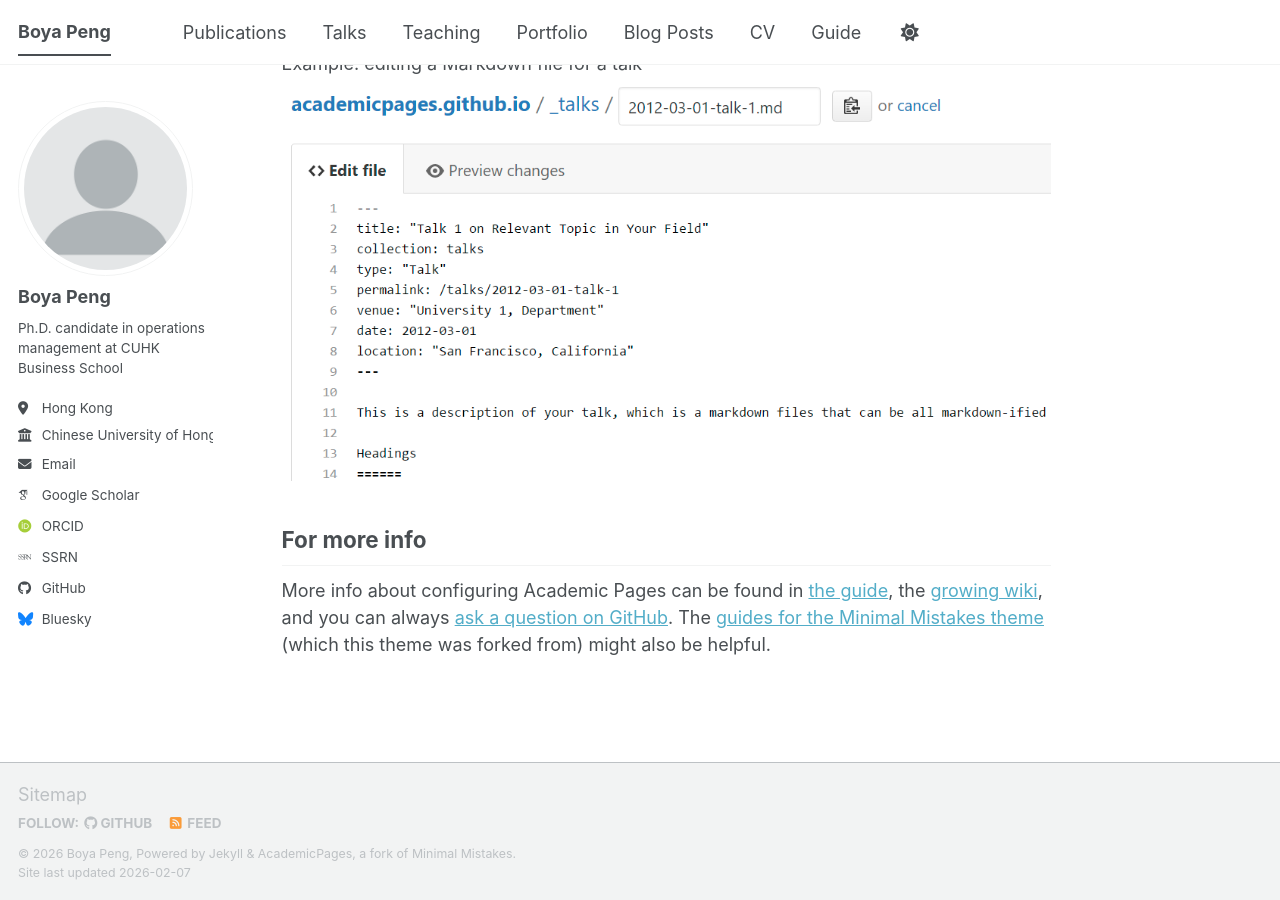
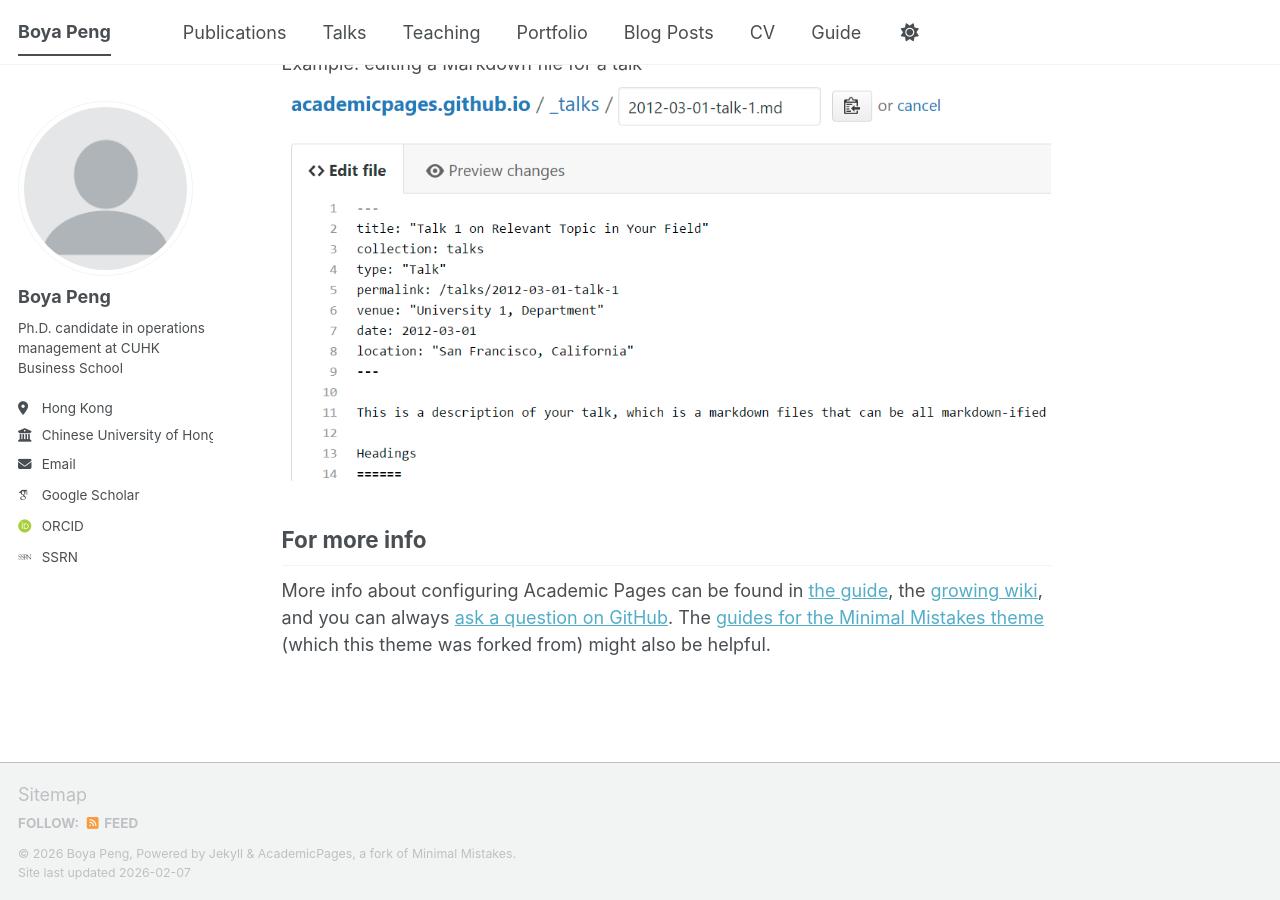
Before and after one commit to peng-boya/peng-boya.github.io, a Jekyll site: the page built from _pages/about.md, in a window 1280 px wide and 900 px high, scrolled down 2720 px. Built offline with Jekyll 4.4.1, drawn with Linux system fonts in a browser that asks for light colours; some web fonts are replaced; a script bundle is joined from its source files by our own code; library files that are not in the unit come from our copies.

Commit message:
Update _config.yml

```diff
--- a/_config.yml
+++ b/_config.yml
@@ -51,13 +51,13 @@ author:
   bitbucket        : # Username - Update with your username on the site
   codepen          : # Username
   dribbble         : # Username
-  github           : "peng-boya"
+  github           : # "peng-boya"
   kaggle           : # Username
   stackoverflow    : # User number or user number and name (i.e., use "1" or "1/jeff-atwood")
 
   # Social media
   artstation       : # Username
-  bluesky          : \
+  bluesky          : # \
   facebook         : # Username
   flickr           : # Username
   foursquare       : # Username
```
